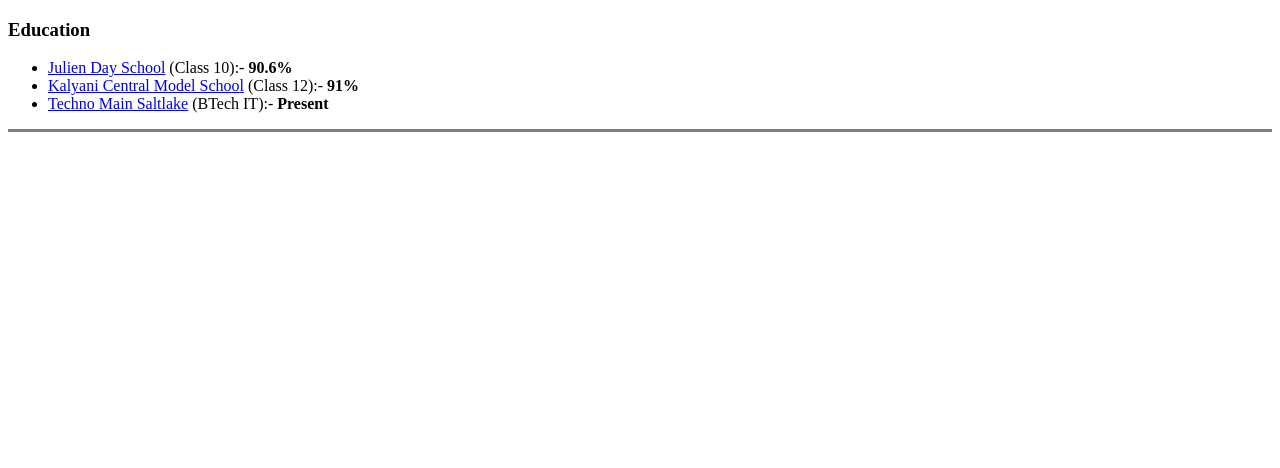
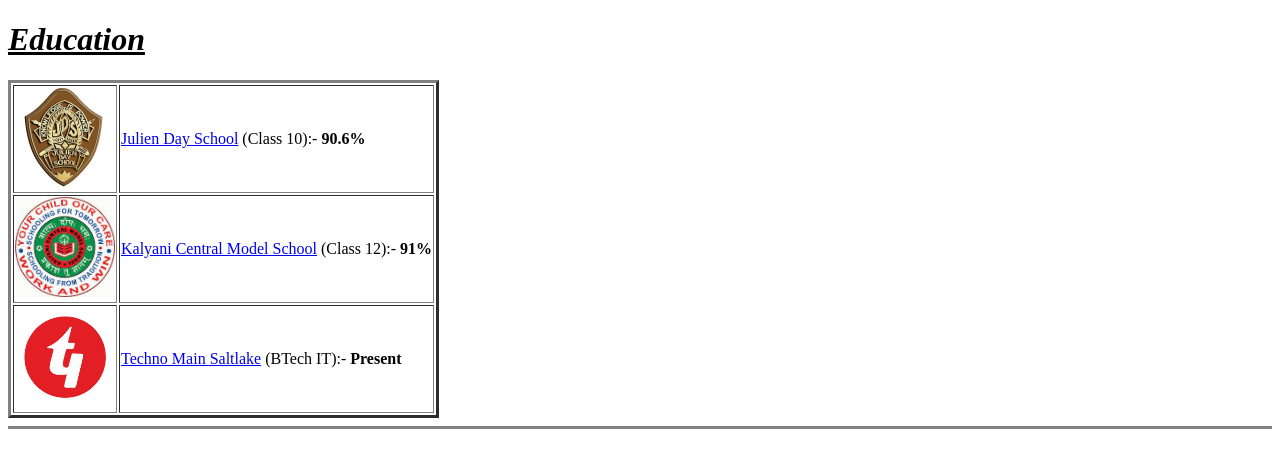
Before and after one commit to soumyajit0/cv, a plain HTML site: page education.html in a window 1280 px wide. Drawn offline with Linux system fonts and the light colour scheme.

Commit message:
Update CV

```diff
--- a/education.html
+++ b/education.html
@@ -7,12 +7,22 @@
 </head>
 
 <body>
-  <h3><strong>Education</strong></h3>
-  <ul>
-    <li><a href="https://juliendayschool.org/home">Julien Day School</a> (Class 10):- <strong>90.6%</strong></li>
-    <li><a href="http://www.kalyanicms.org/?fbclid=IwAR1TxNoCYmaL6b0TLZPF1pdaOAcz-l2NJKlh2Ug63Ea8neXGqsWRjE0mK8I">Kalyani Central Model School</a> (Class 12):- <strong>91%</strong></li>
-    <li><a href="https://www.google.com/search?client=safari&rls=en&q=techno+main+salt+lake&ie=UTF-8&oe=UTF-8">Techno Main Saltlake</a> (BTech IT):- <strong>Present</strong></li>
-  </ul>
+  <h1><strong><em><u>Education</u></em></strong></h1>
+  <table border="3">
+    <tr>
+      <td><img src="images/jds.jpeg" alt="jdslogo" height="100" width="100"></td>
+      <td><a href="https://juliendayschool.org/home">Julien Day School</a> (Class 10):- <strong>90.6%</strong></td>
+    </tr>
+    <tr>
+      <td><img src="images/kcms.jpeg" alt="kcms logo" height="100" width="100"></td>
+      <td><a href="http://www.kalyanicms.org/?fbclid=IwAR1TxNoCYmaL6b0TLZPF1pdaOAcz-l2NJKlh2Ug63Ea8neXGqsWRjE0mK8I">Kalyani Central Model School</a> (Class 12):- <strong>91%</strong></td>
+    </tr>
+    <tr>
+      <td><img src="images/tmsl.png" alt="tmsl logo" height="100" width="100"></td>
+      <td><a href="https://www.google.com/search?client=safari&rls=en&q=techno+main+salt+lake&ie=UTF-8&oe=UTF-8">Techno Main Saltlake</a> (BTech IT):- <strong>Present</strong></td>
+    </tr>
+  </table>
+
   <hr size="3" noshade>
 </body>
 
```
Also changed, not shown: contact.html (+3 -2 lines), images/jds.jpeg (added), images/kcms.jpeg (added), images/tmsl.png (added).
